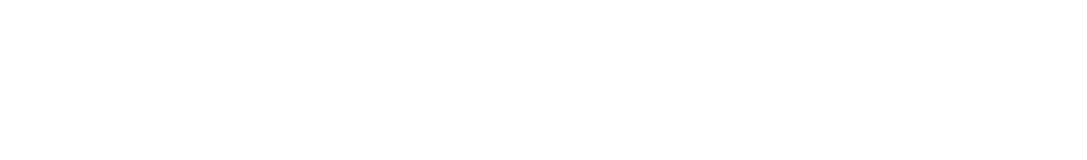
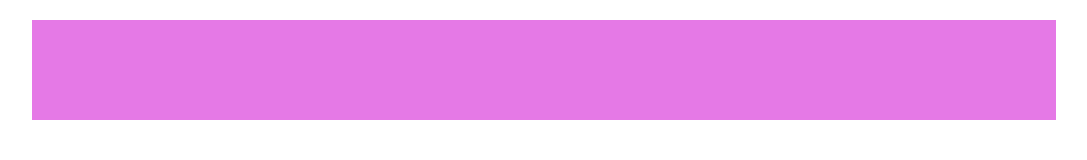
Before and after one commit to mauro-20/htmlcss-struttura-wp, a plain HTML site: page index.html in a window 1280 px wide. Shown: the whole page, without its empty margins (96-1183 px from the left). Drawn offline with Linux system fonts and the light colour scheme.

Commit message:
add header

```diff
--- a/css/style.css
+++ b/css/style.css
@@ -11,3 +11,13 @@
   display: table;
   clear: both;
 }
+
+.container{
+  width: 80%;
+  margin: 20px auto;
+}
+
+header{
+  background-color: #e579e6 ;
+  height: 100px;
+}
--- a/index.html
+++ b/index.html
@@ -8,6 +8,7 @@
     <link rel="stylesheet" href="css/style.css">
   </head>
   <body>
+    <div class="container">
       <!-- intestazione -->
       <header></header>
       <!-- /intestazione -->
@@ -17,5 +18,6 @@
       <!-- footer -->
       <footer></footer>
       <!-- /footer -->
+    </div>
   </body>
 </html>
```
Lines whose indentation alone changed are shown as unchanged.
